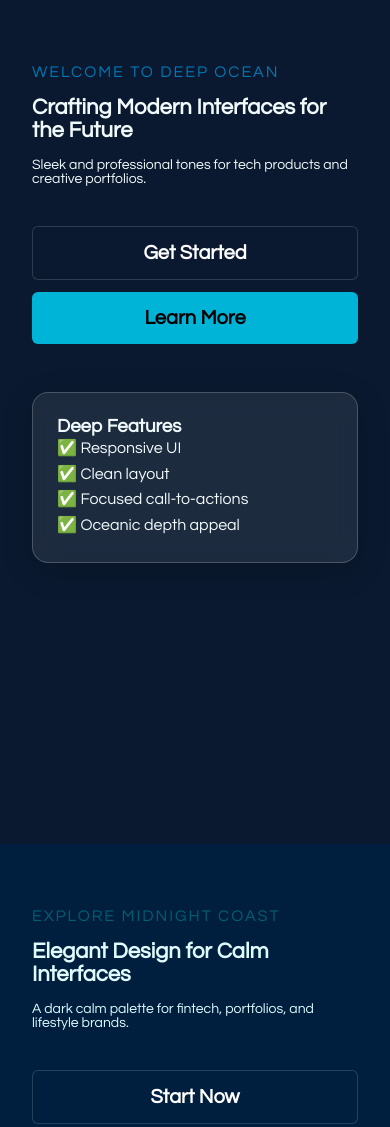
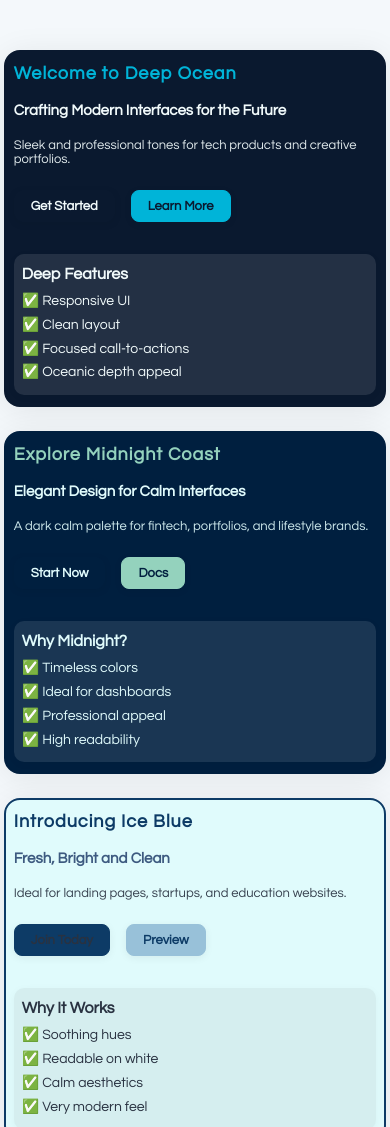
Before and after one commit to enshikuku/color_theme_demo, a plain HTML site: page index.html in a window 390 px wide. Shown: the top 1127 px of the page. Drawn offline with Linux system fonts and the light colour scheme.

Commit message:
Enhance theme preview styles and improve button accessibility with semantic links

```diff
--- a/index.html
+++ b/index.html
@@ -18,138 +18,138 @@
 			}
 
 			body {
-				margin: 0px;
-				font-family: "Segoe UI", sans-serif;
-				background-color: #f0f4f8;
+				background: #f4f8fb;
+				min-height: 100vh;
+				padding: 32px 0px;
+				color: #222222;
 			}
 
 			.theme-preview {
-				padding: 64px 32px;
-				min-height: 100vh;
-				background-color: var(--bg);
+				width: 420px;
+				margin: 32px auto 48px auto;
+				background: var(--bg);
+				color: var(--text);
+				border-radius: 16px;
+				box-shadow: 0px 4px 32px 0px rgba(0, 0, 0, 0.08);
+				padding: 32px 32px 24px 32px;
+				display: flex;
+				flex-direction: column;
+				align-items: flex-start;
+				gap: 20px;
+				border: 2px solid var(--primary);
+				transition: box-shadow 0.3s;
+			}
+
+			.theme-preview:hover {
+				box-shadow: 0px 8px 40px 0px rgba(0, 0, 0, 0.16);
+			}
+
+			.header {
+				font-size: 24px;
+				font-weight: bold;
+				margin-bottom: 8px;
+				color: var(--primary);
+				letter-spacing: 1px;
+			}
+
+			.theme-title {
+				font-size: 18px;
+				font-weight: 600;
+				margin-bottom: 8px;
+				color: var(--secondary);
+			}
+
+			.theme-description {
+				font-size: 15px;
+				margin-bottom: 12px;
+				color: var(--text);
+				opacity: 0.92;
+			}
+
+			.buttons {
+				display: flex;
+				gap: 16px;
+				margin-bottom: 12px;
+			}
+
+			.button {
+				display: inline-block;
+				padding: 10px 28px;
+				border-radius: 8px;
+				font-size: 15px;
+				font-weight: 600;
+				text-decoration: none;
+				border: none;
+				cursor: pointer;
+				transition: background 0.2s, color 0.2s, box-shadow 0.2s;
+				box-shadow: 0px 2px 8px 0px rgba(0, 0, 0, 0.06);
+			}
+
+			.btn-primary {
+				background: var(--primary);
+				color: var(--text);
+				border: 1px solid var(--primary);
+			}
+
+			.btn-primary:hover {
+				background: var(--secondary);
 				color: var(--text);
 			}
 
-			.header {
-				font-size: 16px;
-				letter-spacing: 2px;
-				text-transform: uppercase;
-				margin-bottom: 16px;
-				color: var(--secondary);
+			.btn-accent {
+				background: var(--accent);
+				color: var(--primary);
+				border: 1px solid var(--accent);
 			}
 
-			.theme-title {
-				font-size: 40px;
-				font-weight: bold;
-				margin-bottom: 16px;
-			}
-
-			.theme-description {
-				font-size: 19px;
-				max-width: 700px;
-				margin-bottom: 40px;
-			}
-
-			.buttons {
-				margin-bottom: 48px;
-				display: flex;
-				flex-wrap: wrap;
-				gap: 16px;
-			}
-
-			.button {
-				padding: 12px 32px;
-				margin: 0;
-				border: none;
-				border-radius: 6px;
-				cursor: pointer;
-				font-weight: bold;
-				font-size: 20px;
-				transition: all 0.3s ease;
-				color: #ffffff;
-				width: fit-content;
-				min-width: 160px;
-			}
-
-			.btn-primary {
-				background-color: var(--primary);
-				color: #ffffff;
-				border: 1px solid rgba(255, 255, 255, 0.15);
-			}
-
-			.btn-accent {
-				background-color: var(--accent);
-				color: #000000;
-			}
-
-			.btn-primary:hover,
 			.btn-accent:hover {
-				opacity: 0.9;
-				transform: translateY(-2px);
-				box-shadow: 0px 0px 8px rgba(0, 0, 0, 0.2);
+				background: var(--secondary);
+				color: var(--text);
 			}
 
 			.card {
-				background: rgba(255, 255, 255, 0.08);
-				border: 1px solid rgba(255, 255, 255, 0.2);
-				border-radius: 16px;
-				box-shadow: 0px 8px 32px rgba(0, 0, 0, 0.15);
-				backdrop-filter: blur(12px);
-				-webkit-backdrop-filter: blur(12px);
-				max-width: 700px;
-				padding: 32px;
-				margin: auto;
+				background: rgba(255, 255, 255, 0.1);
+				border-radius: 10px;
+				padding: 20px 18px 16px 18px;
+				margin-top: 8px;
+				width: 100%;
+				box-shadow: 0px 2px 8px 0px rgba(0, 0, 0, 0.04);
 				color: inherit;
 			}
 
 			.card h3 {
-				margin-top: 0px;
-				color: inherit;
+				font-size: 16px;
+				font-weight: 600;
+				margin-bottom: 8px;
 			}
 
 			.card p {
-				color: inherit;
-				line-height: 1.6;
+				font-size: 14px;
+				line-height: 1.7;
 			}
 
-			@media (max-width: 768px) {
+			@media (max-width: 600px) {
+				.theme-preview {
+					width: 98vw;
+					padding: 12px 2vw 10px 2vw;
+					margin: 18px auto 24px auto;
+					gap: 12px;
+				}
+				.header {
+					font-size: 18px;
+				}
 				.theme-title {
-					font-size: 28px;
+					font-size: 15px;
 				}
-
 				.theme-description {
-					font-size: 16px;
+					font-size: 13px;
 				}
-
+				.button {
+					padding: 8px 16px;
+					font-size: 13px;
+				}
 				.card {
-					padding: 24px;
-				}
-			}
-
-			@media (max-width: 480px) {
-				.theme-title {
-					font-size: 22px;
-				}
-
-				.theme-description {
-					font-size: 14px;
-				}
-
-				.buttons {
-					flex-direction: column;
-					align-items: stretch;
-					gap: 12px;
-					width: 100%;
-				}
-
-				.button {
-					width: 100% !important;
-					flex: 1 1 100% !important;
-					font-size: 20px !important;
-					padding: 16px 24px !important;
-					min-width: 0 !important;
-					max-width: 100% !important;
-					box-sizing: border-box;
+					padding: 12px 8px 10px 8px;
 				}
 			}
 		</style>
@@ -157,12 +157,12 @@
 	<body>
 		<!-- Theme 1: Deep Ocean -->
 		<section class="theme-preview" style="--primary: #0a192f; --secondary: #0077b6; --accent: #00b4d8; --bg: #0a192f; --text: #f1fafb">
-			<div class="header">Welcome to Deep Ocean</div>
-			<div class="theme-title">Crafting Modern Interfaces for the Future</div>
+			<div class="header" style="color: #00b4d8">Welcome to Deep Ocean</div>
+			<div class="theme-title" style="color: #f1fafb">Crafting Modern Interfaces for the Future</div>
 			<p class="theme-description">Sleek and professional tones for tech products and creative portfolios.</p>
 			<div class="buttons">
-				<button class="button btn-primary">Get Started</button>
-				<button class="button btn-accent">Learn More</button>
+				<a href="#" class="button btn-primary">Get Started</a>
+				<a href="#" class="button btn-accent">Learn More</a>
 			</div>
 			<div class="card">
 				<h3>Deep Features</h3>
@@ -172,12 +172,12 @@
 
 		<!-- Theme 2: Midnight Coast -->
 		<section class="theme-preview" style="--primary: #001f3f; --secondary: #005f73; --accent: #94d2bd; --bg: #001f3f; --text: #e0fbfc">
-			<div class="header">Explore Midnight Coast</div>
-			<div class="theme-title">Elegant Design for Calm Interfaces</div>
+			<div class="header" style="color: #94d2bd">Explore Midnight Coast</div>
+			<div class="theme-title" style="color: #e0fbfc">Elegant Design for Calm Interfaces</div>
 			<p class="theme-description">A dark calm palette for fintech, portfolios, and lifestyle brands.</p>
 			<div class="buttons">
-				<button class="button btn-primary">Start Now</button>
-				<button class="button btn-accent">Docs</button>
+				<a href="#" class="button btn-primary">Start Now</a>
+				<a href="#" class="button btn-accent">Docs</a>
 			</div>
 			<div class="card">
 				<h3>Why Midnight?</h3>
@@ -187,12 +187,12 @@
 
 		<!-- Theme 3: Ice Blue Fresh -->
 		<section class="theme-preview" style="--primary: #0d3b66; --secondary: #3d5a80; --accent: #98c1d9; --bg: #e0fbfc; --text: #293241">
-			<div class="header">Introducing Ice Blue</div>
-			<div class="theme-title">Fresh, Bright and Clean</div>
+			<div class="header" style="color: #0d3b66">Introducing Ice Blue</div>
+			<div class="theme-title" style="color: #3d5a80">Fresh, Bright and Clean</div>
 			<p class="theme-description">Ideal for landing pages, startups, and education websites.</p>
 			<div class="buttons">
-				<button class="button btn-primary">Join Today</button>
-				<button class="button btn-accent">Preview</button>
+				<a href="#" class="button btn-primary">Join Today</a>
+				<a href="#" class="button btn-accent">Preview</a>
 			</div>
 			<div class="card" style="background: rgba(0, 0, 0, 0.05); color: #293241">
 				<h3>Why It Works</h3>
@@ -202,12 +202,12 @@
 
 		<!-- Theme 4: Nautical Blue -->
 		<section class="theme-preview" style="--primary: #002244; --secondary: #005792; --accent: #fdcb6e; --bg: #f5f5f5; --text: #1c1c1c">
-			<div class="header">Welcome to Nautical</div>
-			<div class="theme-title">Inspired by the Sea and Sky</div>
+			<div class="header" style="color: #005792">Welcome to Nautical</div>
+			<div class="theme-title" style="color: #002244">Inspired by the Sea and Sky</div>
 			<p class="theme-description">A crisp combo of blue and gold for balance, creativity, and trust.</p>
 			<div class="buttons">
-				<button class="button btn-primary">Try for Free</button>
-				<button class="button btn-accent">Subscribe</button>
+				<a href="#" class="button btn-primary">Try for Free</a>
+				<a href="#" class="button btn-accent">Subscribe</a>
 			</div>
 			<div class="card" style="background: rgba(0, 0, 0, 0.05); color: #1c1c1c">
 				<h3>Nautical Strengths</h3>
@@ -217,12 +217,12 @@
 
 		<!-- Theme 5: Arctic Storm -->
 		<section class="theme-preview" style="--primary: #1b263b; --secondary: #415a77; --accent: #778da9; --bg: #1b263b; --text: #e0e1dd">
-			<div class="header">Arctic Storm is Here</div>
-			<div class="theme-title">Muted Colors, Bold Impact</div>
+			<div class="header" style="color: #778da9">Arctic Storm is Here</div>
+			<div class="theme-title" style="color: #e0e1dd">Muted Colors, Bold Impact</div>
 			<p class="theme-description">Perfect for serious brands and minimalist design lovers.</p>
 			<div class="buttons">
-				<button class="button btn-primary">Launch</button>
-				<button class="button btn-accent">Details</button>
+				<a href="#" class="button btn-primary">Launch</a>
+				<a href="#" class="button btn-accent">Details</a>
 			</div>
 			<div class="card">
 				<h3>Core Elements</h3>
@@ -232,12 +232,12 @@
 
 		<!-- Theme 6: Black Ice -->
 		<section class="theme-preview" style="--primary: #000000; --secondary: #0077b6; --accent: #00bfff; --bg: #121212; --text: #ffffff">
-			<div class="header">Introducing Black Ice</div>
-			<div class="theme-title">Futuristic and Fearless</div>
+			<div class="header" style="color: #00bfff">Introducing Black Ice</div>
+			<div class="theme-title" style="color: #ffffff">Futuristic and Fearless</div>
 			<p class="theme-description">Bold contrast for cutting-edge apps, crypto, or gaming UIs.</p>
 			<div class="buttons">
-				<button class="button btn-primary">Download</button>
-				<button class="button btn-accent">Join Beta</button>
+				<a href="#" class="button btn-primary">Download</a>
+				<a href="#" class="button btn-accent">Join Beta</a>
 			</div>
 			<div class="card">
 				<h3>What’s Inside</h3>
```
